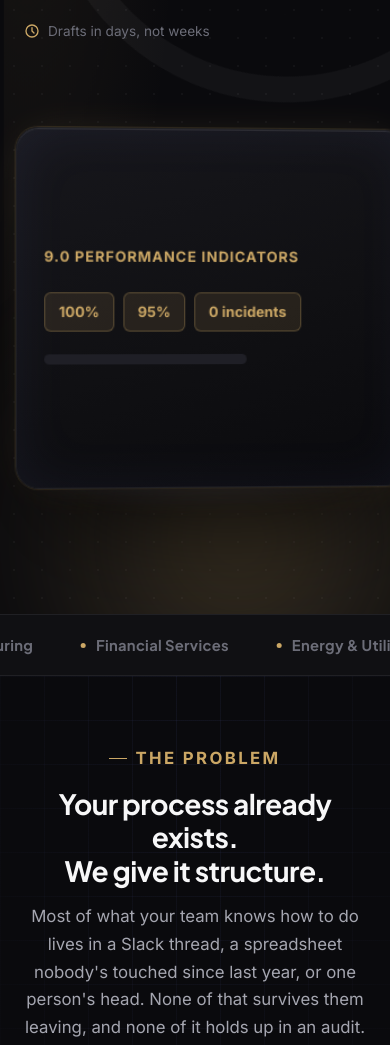
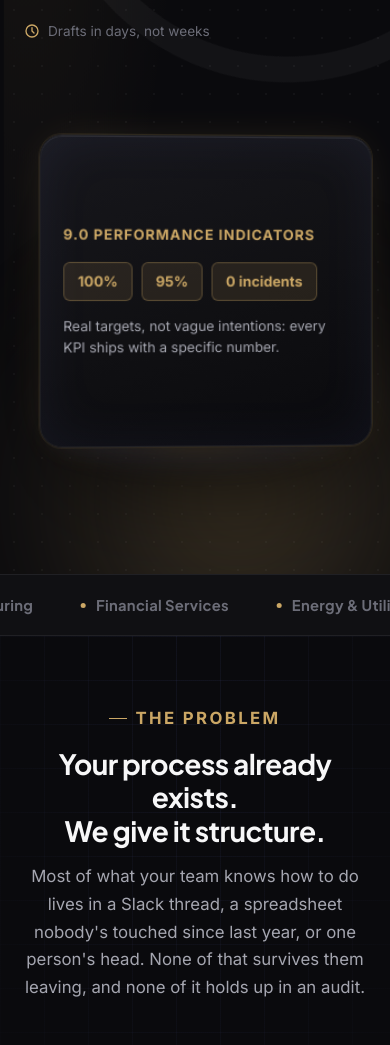
Before and after one commit to Amulyakantamneni/procedurewriter-site, a website: page index.html in a window 390 px wide. Shown: the part 900-1945 px from the top of the page. Drawn offline with Linux system fonts and the light colour scheme.

Commit message:
Replace empty skeleton-bar placeholders in hero cube faces with real descriptive text; shrink cube back down

```diff
--- a/css/homepage.css
+++ b/css/homepage.css
@@ -82,28 +82,28 @@ body { overflow-x: hidden; }
 /* ---------- Hero: 3D rotating document ring ---------- */
 .hero-3d-wrap {
   position: relative;
-  height: 580px;
+  height: 520px;
   display: flex;
   align-items: center;
   justify-content: center;
-  perspective: 2000px;
+  perspective: 1900px;
 }
 
 .hero-3d-glow {
   position: absolute;
-  bottom: 78px;
-  width: 500px;
-  height: 110px;
+  bottom: 66px;
+  width: 400px;
+  height: 90px;
   background: radial-gradient(ellipse, rgba(203, 167, 101, 0.4) 0%, rgba(124, 140, 245, 0.14) 45%, transparent 75%);
   filter: blur(10px);
 }
 
 .hero-3d-stage {
   position: relative;
-  width: 500px;
-  height: 450px;
-  margin-top: -48px;
-  perspective: 2000px;
+  width: 400px;
+  height: 360px;
+  margin-top: -36px;
+  perspective: 1800px;
   transition: transform 0.2s ease-out;
   will-change: transform;
 }
@@ -140,10 +140,10 @@ body { overflow-x: hidden; }
   gap: 20px;
 }
 
-.face-1 { transform: rotateY(0deg) translateZ(250px); }
-.face-2 { transform: rotateY(90deg) translateZ(250px); }
-.face-3 { transform: rotateY(180deg) translateZ(250px); }
-.face-4 { transform: rotateY(270deg) translateZ(250px); }
+.face-1 { transform: rotateY(0deg) translateZ(200px); }
+.face-2 { transform: rotateY(90deg) translateZ(200px); }
+.face-3 { transform: rotateY(180deg) translateZ(200px); }
+.face-4 { transform: rotateY(270deg) translateZ(200px); }
 
 .hero-3d-label {
   font-size: 0.8rem;
@@ -155,16 +155,19 @@ body { overflow-x: hidden; }
 
 .hero-3d-heading { font-family: var(--font-head); font-size: 1.3rem; font-weight: 700; color: var(--text-000); }
 
+.hero-3d-body { font-size: 0.85rem; line-height: 1.5; color: var(--text-300); }
+
 @media (max-width: 1080px) {
-  .hero-3d-wrap { height: 460px; }
-  .hero-3d-stage { width: 350px; height: 320px; margin-top: -24px; perspective: 1600px; }
-  .hero-3d-glow { width: 350px; height: 80px; bottom: 48px; }
-  .hero-3d-face { padding: 26px 24px; }
-  .hero-3d-heading { font-size: 1.1rem; }
-  .face-1 { transform: rotateY(0deg) translateZ(175px); }
-  .face-2 { transform: rotateY(90deg) translateZ(175px); }
-  .face-3 { transform: rotateY(180deg) translateZ(175px); }
-  .face-4 { transform: rotateY(270deg) translateZ(175px); }
+  .hero-3d-wrap { height: 420px; }
+  .hero-3d-stage { width: 300px; height: 280px; margin-top: -18px; perspective: 1500px; }
+  .hero-3d-glow { width: 300px; height: 70px; bottom: 40px; }
+  .hero-3d-face { padding: 22px 20px; gap: 14px; }
+  .hero-3d-heading { font-size: 1rem; }
+  .hero-3d-body { font-size: 0.78rem; }
+  .face-1 { transform: rotateY(0deg) translateZ(150px); }
+  .face-2 { transform: rotateY(90deg) translateZ(150px); }
+  .face-3 { transform: rotateY(180deg) translateZ(150px); }
+  .face-4 { transform: rotateY(270deg) translateZ(150px); }
 }
 
 @media (prefers-reduced-motion: reduce) {
--- a/index.html
+++ b/index.html
@@ -87,23 +87,22 @@
           <div class="hero-3d-face face-1">
             <p class="hero-3d-label">1.0 Purpose</p>
             <p class="hero-3d-heading">Client Intake &amp; Data Verification</p>
-            <div class="wow-line-skeleton w80"></div>
-            <div class="wow-line-skeleton w60"></div>
+            <p class="hero-3d-body">Standardize intake so every record is complete, verifiable, and traceable to a named owner.</p>
           </div>
           <div class="hero-3d-face face-2">
             <p class="hero-3d-label">7.0 Procedure</p>
             <div class="wow-steps"><span>1</span><span>2</span><span>3</span><span>4</span></div>
-            <div class="wow-line-skeleton w70"></div>
-            <div class="wow-line-skeleton w60"></div>
+            <p class="hero-3d-body">Verify identity, log source documents, escalate discrepancies within 24 hours.</p>
           </div>
           <div class="hero-3d-face face-3">
             <p class="hero-3d-label">6.0 Responsibilities</p>
             <div class="wow-chips"><span>Process Owner</span><span>Reviewer</span><span>Approver</span></div>
+            <p class="hero-3d-body">Every role in the RACI matrix has documented responsibilities, never just a name in a box.</p>
           </div>
           <div class="hero-3d-face face-4">
             <p class="hero-3d-label">9.0 Performance Indicators</p>
             <div class="wow-kpi-badges"><span>100%</span><span>95%</span><span>0 incidents</span></div>
-            <div class="wow-line-skeleton w60"></div>
+            <p class="hero-3d-body">Real targets, not vague intentions: every KPI ships with a specific number.</p>
           </div>
         </div>
       </div>
```
